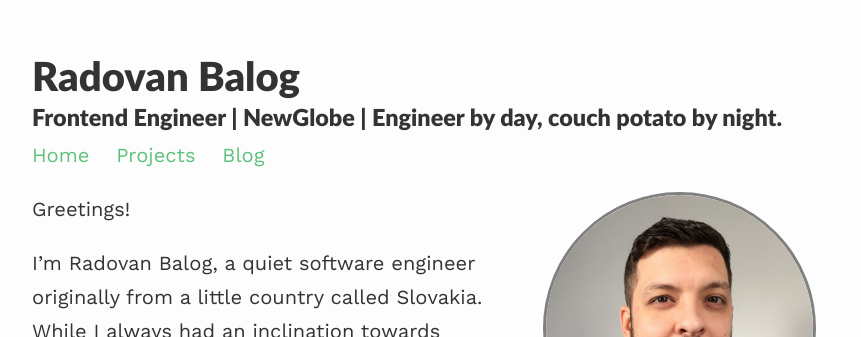
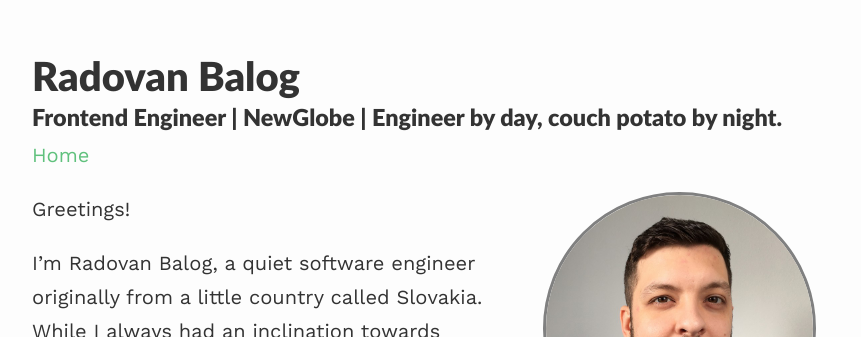
Before and after one commit to Radcho/radcho.github.io, a Jekyll site: the page built from index.md, in a window 1280 px wide. Shown: the top 337 px of the page, without its empty margins (208-1069 px from the left). Built offline with Jekyll 4.4.1, drawn with Linux system fonts in a browser that asks for light colours; nearby versions of some CDN libraries.

Commit message:
Hidden other links for now

```diff
--- a/_includes/navigation.html
+++ b/_includes/navigation.html
@@ -1,5 +1,5 @@
 <div class="links scroll">
         <a href="/">Home</a>
-        <a href="/projects/">Projects</a>
-        <a href="/blog/">Blog</a>
+        <a href="#" title="Soon™" class="disabled">Projects</a>
+        <a href="#" title="Soon™" class="disabled">Blog</a>
 </div>
--- a/assets/css/_sass/style.scss
+++ b/assets/css/_sass/style.scss
@@ -39,6 +39,12 @@ a {
       color: $text-color-dark;
     }
 
+  }
+  &.disabled {
+    display: none;
+    color: $text-color-dark;
+    cursor: default;
+    pointer-events: none;
   }
 }
 
```
